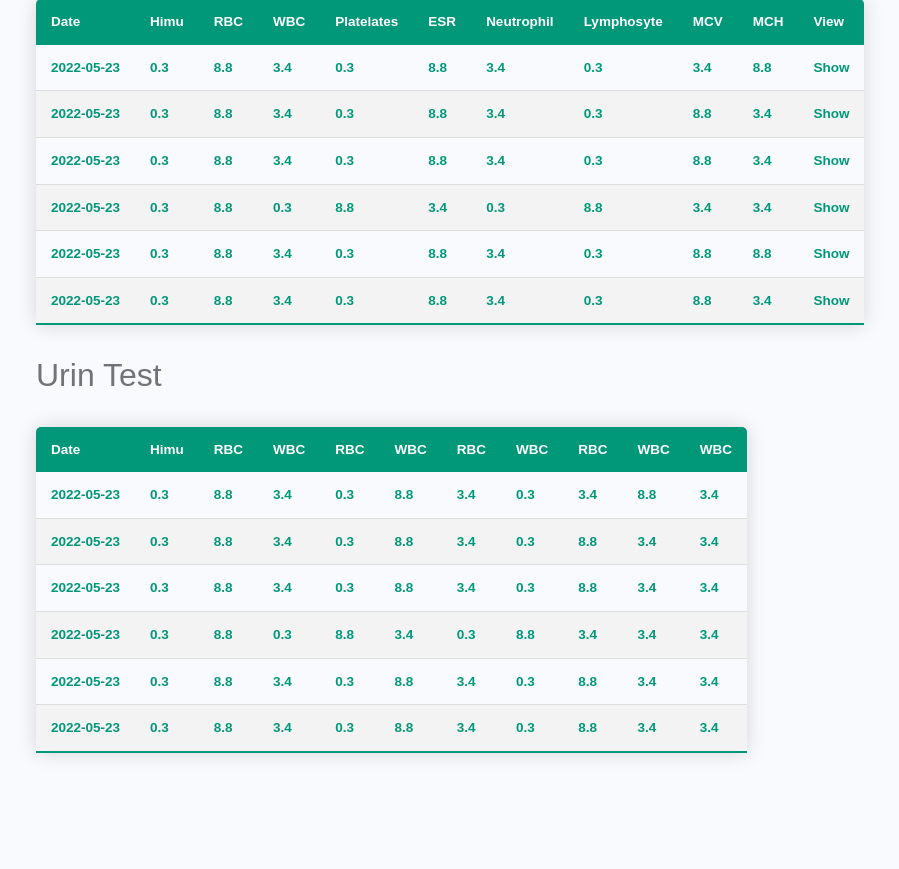
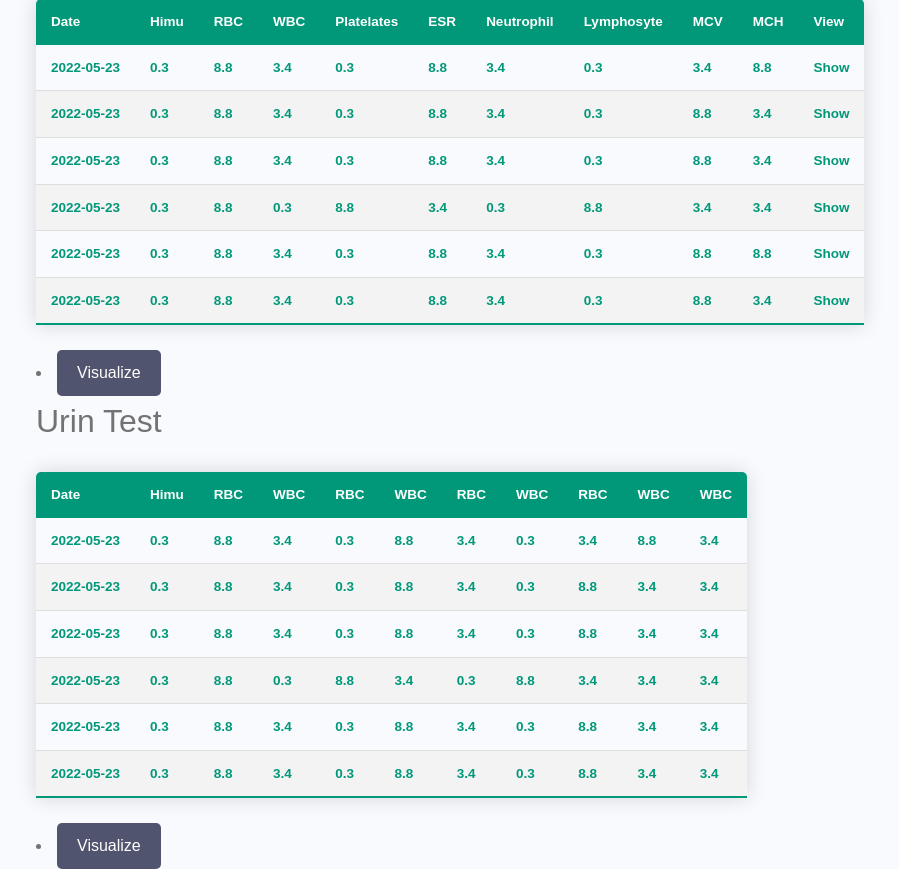
Before and after one commit to sorkerlimon/mediarchive, a Django app: page /analysis/ in a window 1280 px wide. Shown: the part 154-1023 px from the top of the page, without its empty margins (92-991 px from the left). Before the commit the page ends 911 px from the top, so only its background shows below. Run offline with Django 3.2, Linux system fonts and the light colour scheme; a user stored in the database is signed in; some libraries are stand-ins or nearby versions.

Commit message:
Bug Fixed

```diff
--- a/medical_report/templates/medical_report/analysis.html
+++ b/medical_report/templates/medical_report/analysis.html
@@ -112,6 +112,7 @@
             </tr>
             </tbody>
         </table>
+        <li ><a href="" class="btn btn--sub">Visualize</a></li>
 
 
     </div>
@@ -218,7 +219,7 @@
                 </tr>
             </tbody>
         </table>
-
+        <li ><a href="" class="btn btn--sub">Visualize</a></li>
     </div>
 </div>
 
--- a/users/views.py
+++ b/users/views.py
@@ -70,7 +70,7 @@ def registerUser(request):
             messages.success(request,'User Registration Successfully Registered')
 
             login(request, user)
-            return redirect('dashboard')
+            return redirect('profile')
         else:
             messages.error(request,'An error occurred while registering user')
 
```
Also changed, not shown: db.sqlite3.
